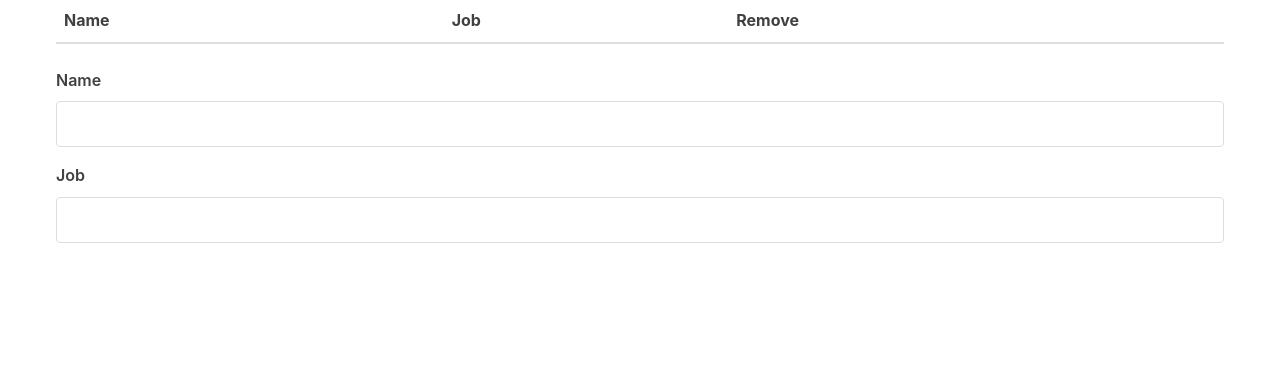
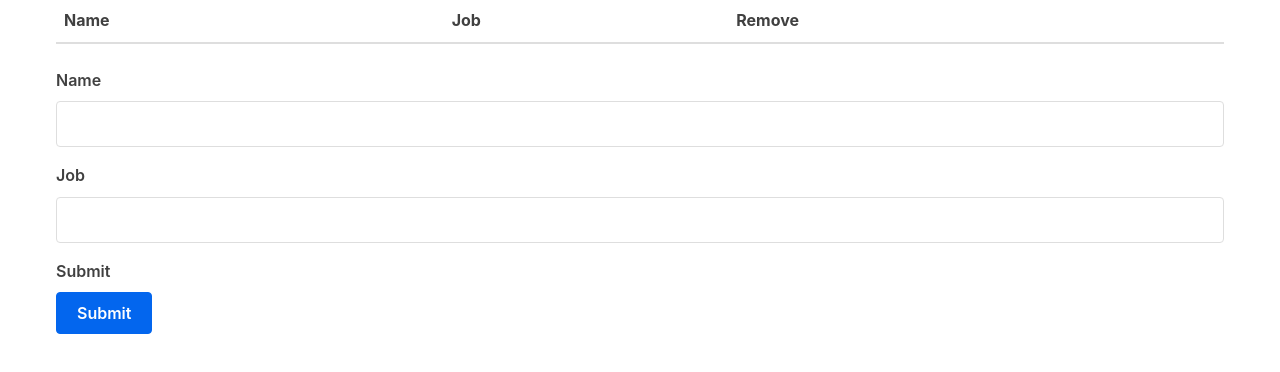
Before and after one commit to Munamused/csc-307-app, a React (Vite) app in the folder packages/react-frontend/: page / in a window 1280 px wide. Shown: the top 372 px of the page. Built offline with nearby package versions, Linux system fonts and the light colour scheme.

Commit message:
Submitting Form Data

```diff
--- a/packages/react-frontend/src/Form.jsx
+++ b/packages/react-frontend/src/Form.jsx
@@ -1,7 +1,7 @@
 // src/Form.jsx
 import React, { useState } from "react";
 
-function Form() {
+function Form(props) {
   const [person, setPerson] = useState({
     name: "",
     job: ""
@@ -12,6 +12,11 @@ function Form() {
     if (name === "job")
       setPerson({ name: person["name"], job: value });
     else setPerson({ name: value, job: person["job"] });
+  }
+
+  function submitForm() {
+    props.handleSubmit(person);
+    setPerson({ name: "", job: "" });
   }
 
   return (
@@ -32,6 +37,12 @@ function Form() {
         value={person.job}
         onChange={handleChange}
       />
+      <label htmlFor="submit">Submit</label>
+      <input
+        type="button"
+        value="Submit"
+        onClick={submitForm}
+      />
     </form>
   );
 }
--- a/packages/react-frontend/src/MyApp.jsx
+++ b/packages/react-frontend/src/MyApp.jsx
@@ -13,13 +13,17 @@ function MyApp() {
     setCharacters(updated);
   }
 
+  function updateList(person) {
+    setCharacters([...characters, person]);
+  }
+
   return (
     <div className="container">
       <Table
         characterData={characters}
         removeCharacter={removeOneCharacter}
       />
-      <Form />
+      <Form handleSubmit={updateList} />
     </div>
   );
 }
```
